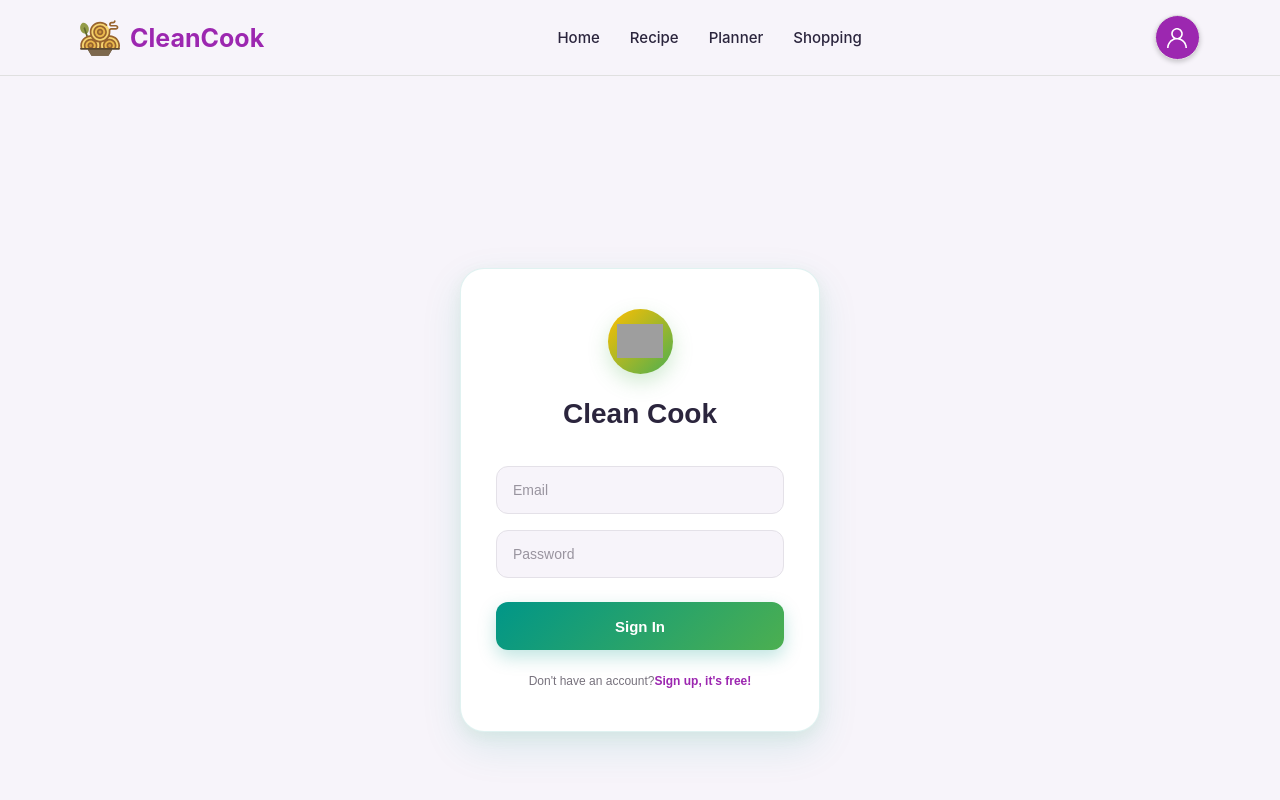
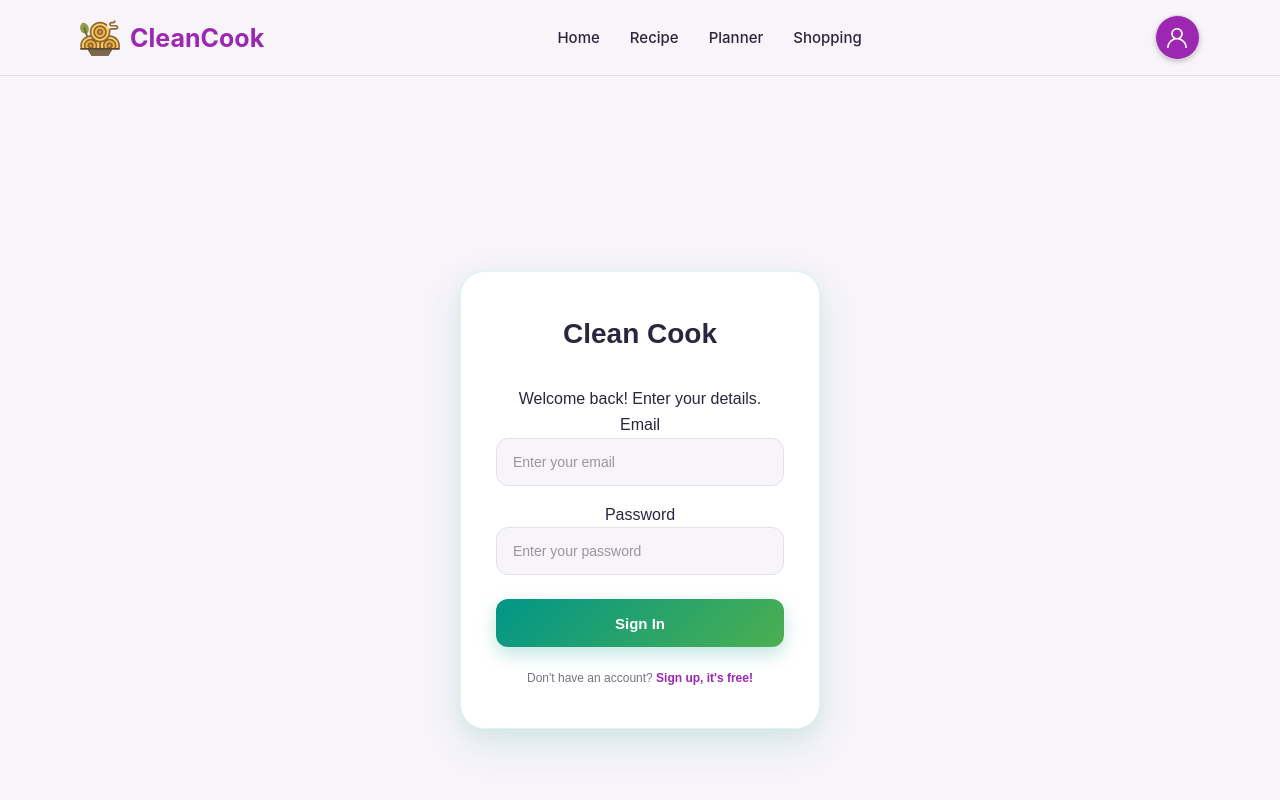
Before and after one commit to Vishal-Jadoun/CleanCook, a React (Vite) app: page /login in a window 1280 px wide. Shown: the top 800 px of the page. Built offline with nearby package versions, Linux system fonts and the light colour scheme; grey boxes are pictures that could not be loaded.

Commit message:
Add controlled login form and validation

```diff
--- a/src/pages/Login/Login.jsx
+++ b/src/pages/Login/Login.jsx
@@ -1,61 +1,55 @@
+import { useState } from "react";
+import { Link } from "react-router-dom";
 import "./Login.css";
+
 function Login() {
+  // Store what the user types.
+  const [email, setEmail] = useState("");
+  const [password, setPassword] = useState("");
 
+  // Store the message shown after submitting.
+  const [message, setMessage] = useState("");
 
-//js
+  function handleSubmit(event) {
+    // Prevent the form from refreshing the page.
+    event.preventDefault();
 
-
-
+    setMessage(
+      "Form submitted. This is a demo; account verification is not connected yet."
+    );
+  }
 
   return (
+    <section id="login-page">
+      <div className="login-box">
+        <h1>Clean Cook</h1>
+        <p>Welcome back! Enter your details.</p>
 
+        <form onSubmit={handleSubmit}>
+          <div className="input-box">
+            <label htmlFor="email">Email</label>
 
+            <input id="email" type="email" placeholder="Enter your email" value={email} onChange={(event) => setEmail(event.target.value)} autoComplete="email" required/>
+          </div>
 
-    //html
+          <div className="input-box">
+            <label htmlFor="password">Password</label>
 
+            <input id="password" type="password" placeholder="Enter your password" value={password}onChange={(event) =>     setPassword(event.target.value)} autoComplete="current-password" required/>
+          </div>
 
-
-    <section id="login-page">
-
-    <div className="login-box">
-
-      <div className="logo">
-        <img src="#" alt="" /> {/*logo*/}
-      </div>
-      <h1>Clean Cook</h1>
-
-      <form>
-
-            <div class="input-box">
-
-                <input
-                    type="email"
-                    placeholder="Email"
-                    required
-                />
-            </div>
-
-            <div class="input-box">
-                <input
-                    type="password"
-                    placeholder="Password"
-                    required
-                />
-            </div>
-
-            <button class="login-btn" type="submit">
-                Sign In
-            </button>
-
+          <button className="login-btn" type="submit">
+            Sign In
+          </button>
         </form>
 
-        <div class="signup">
-            Don't have an account?
-            <a href="#">Sign up, it's free!</a>
+        {message && <p role="status">{message}</p>}
+
+        <div className="signup">
+          Don't have an account?{" "}
+          <Link to="/signup">Sign up, it's free!</Link>
         </div>
-
-    </div>
-
+      </div>
     </section>
   );
 }
```
